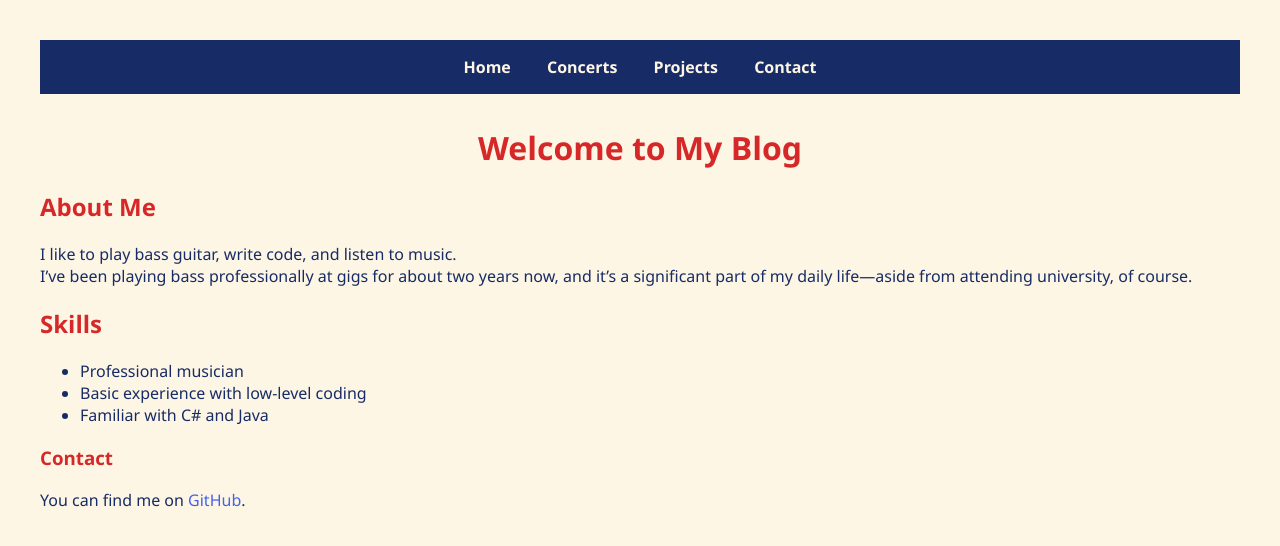
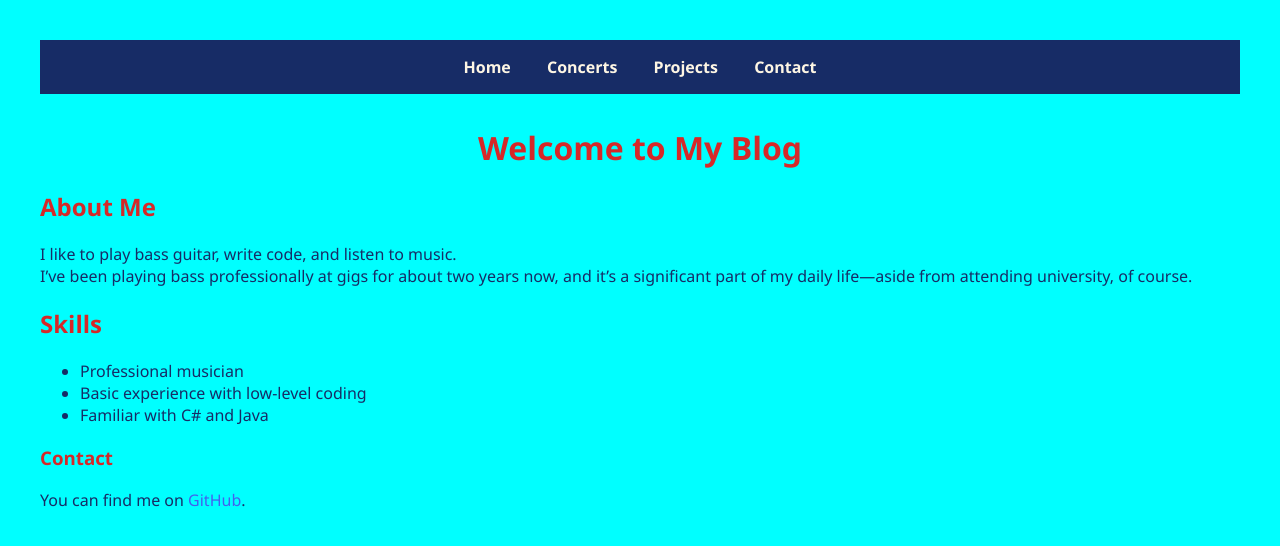
Before and after one commit to ashenone631/ashenone631.github.io, a Jekyll site: the page built from index.md, in a window 1280 px wide. Shown: the top 546 px of the page. Built offline with Jekyll 4.4.1, drawn with Linux system fonts in a browser that asks for light colours.

Commit message:
Update style.css

```diff
--- a/assets/css/style.css
+++ b/assets/css/style.css
@@ -1,5 +1,5 @@
 body {
-  background-color: #fef6e4; /* Soft pastel background */
+  background-color: #00FFFF; /* Soft pastel background */
   color: #172c66; /* Deep blue for text */
   font-family: 'Segoe UI', sans-serif;
   padding: 2rem;
```
